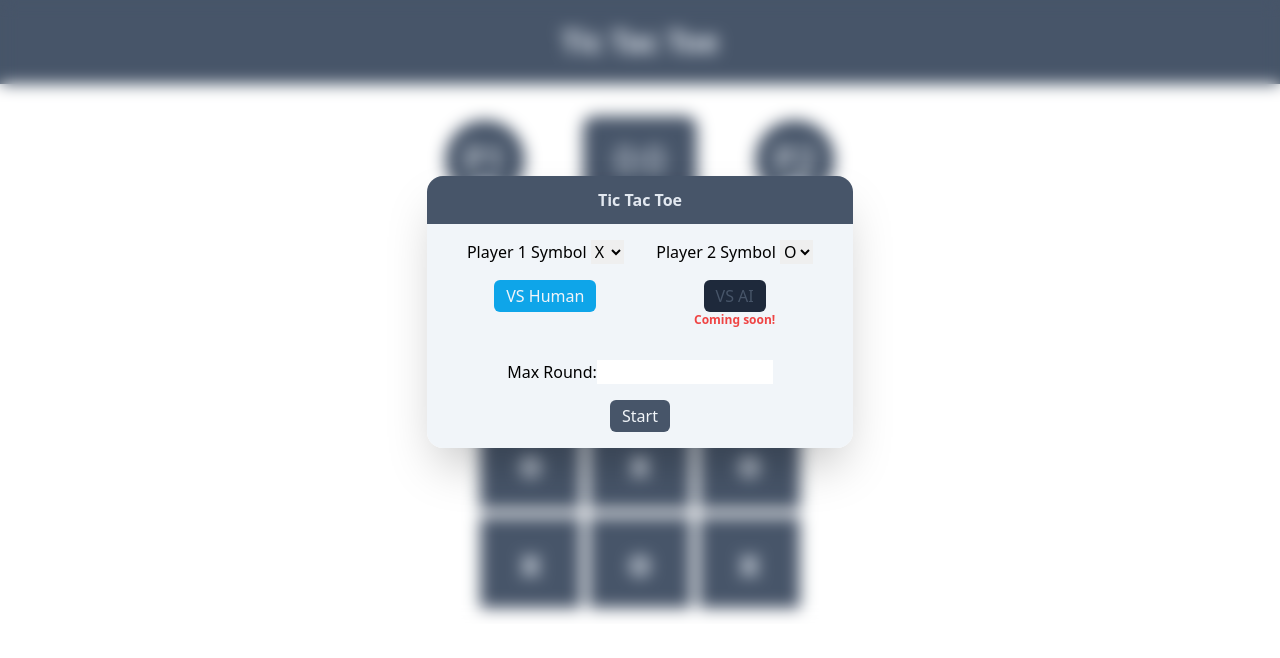
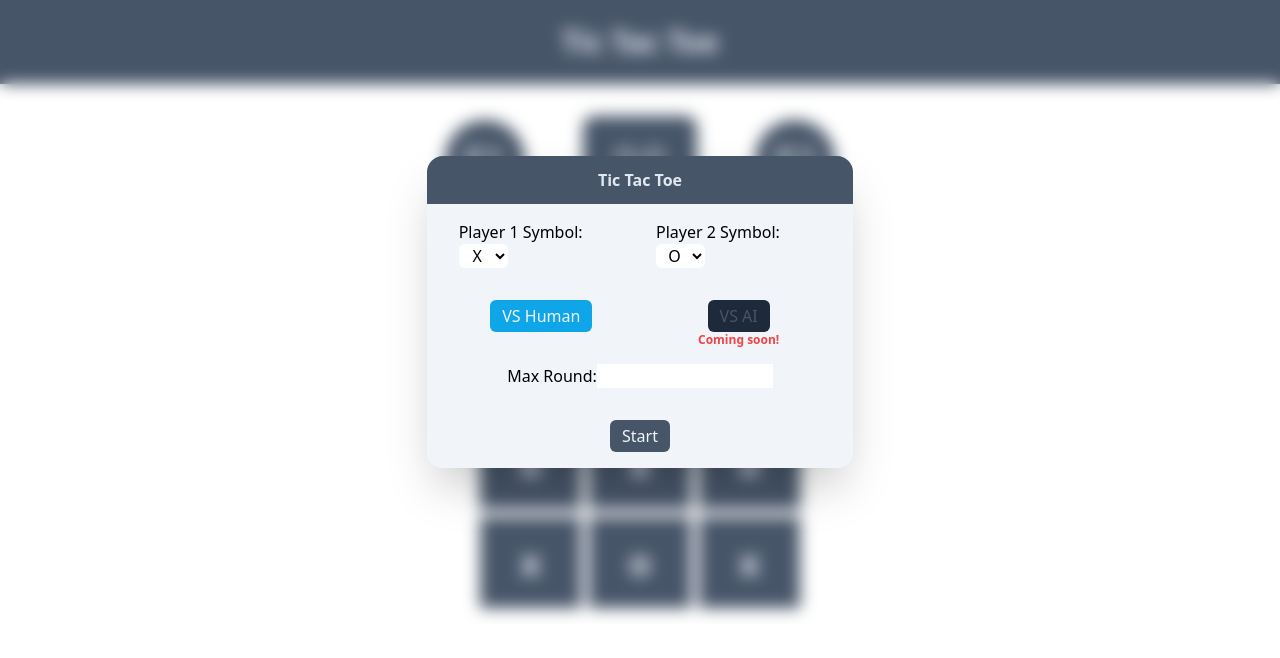
Before and after one commit to afiqsuradi/PROJECT-Tic_Tac_Toe, a website: page index.html in a window 1280 px wide. Drawn offline with Linux system fonts and the light colour scheme.

Commit message:
Improved Setting

```diff
--- a/index.html
+++ b/index.html
@@ -10,6 +10,7 @@
   <body class="relative">
     <div
       class="absolute h-full w-full flex justify-center items-center backdrop-blur z-10"
+      id="setting-form"
     >
       <div class="w-8/12 lg:w-1/3 rounded-2xl overflow-hidden shadow-2xl">
         <h1 class="bg-slate-600 text-slate-200 font-bold text-center py-3">
@@ -17,18 +18,26 @@
         </h1>
         <form
           action=""
-          class="grid grid-cols-2 bg-slate-100 py-4 px-8 place-items-center gap-4"
+          class="grid grid-cols-2 bg-slate-100 py-4 px-8 place-items-center gap-8"
         >
           <div>
-            <label for="player1-symbol">Player 1 Symbol</label>
-            <select name="player1-symbol" id="player1-symbol">
+            <label for="player1-symbol">Player 1 Symbol:</label>
+            <select
+              class="bg-white border-solid rounded-md px-2 text-center"
+              name="player1-symbol"
+              id="player1-symbol"
+            >
               <option value="x">X</option>
               <option value="o">O</option>
             </select>
           </div>
           <div>
-            <label for="player2-symbol">Player 2 Symbol</label>
-            <select name="player2-symbol" id="player2-symbol">
+            <label for="player2-symbol">Player 2 Symbol:</label>
+            <select
+              class="bg-white border-solid rounded-md px-2 text-center"
+              name="player2-symbol"
+              id="player2-symbol"
+            >
               <option value="o">O</option>
               <option value="x">X</option>
             </select>
@@ -50,7 +59,7 @@
               >Coming soon!</span
             >
           </div>
-          <div class="flex col-span-2 pt-8">
+          <div class="flex col-span-2">
             <label for="max-round" class="basis-3/5">Max Round:</label>
             <input type="number" name="max-round" id="max-round" class="w-44" />
           </div>
```
Also changed, not shown: output.css.
